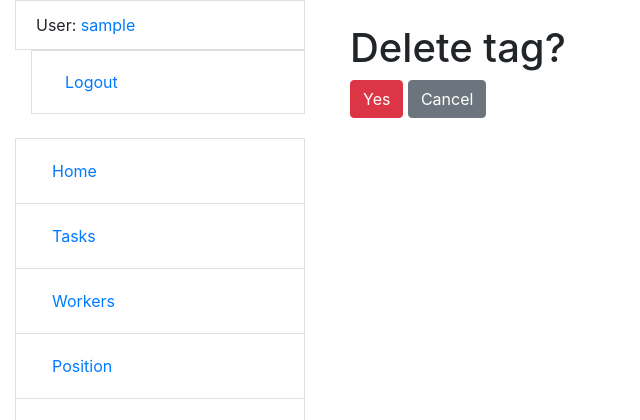
After one commit to voboian/IT-Company-Task-Manager, a Django app: page /tags/1/delete in a window 1280 px wide. The commit adds this page. Shown: the top 420 px of the page, without its empty margins (0-640 px from the left). Run offline with Django 5.2, Linux system fonts and the light colour scheme; a user stored in the database is signed in; tables that the repository leaves empty hold one stand-in row (values such as "Sample post").

Commit message:
add url for tag delete and write html

```diff
--- a/tasks/urls.py
+++ b/tasks/urls.py
@@ -21,7 +21,7 @@ from tasks.views import (
     toggle_assign_to_task,
     TagListView,
     TagCreateView,
-    TagUpdateView,
+    TagUpdateView, TagDeleteView,
 )
 
 urlpatterns = [
@@ -52,6 +52,7 @@ urlpatterns = [
     path("tags/", TagListView.as_view(), name="tags-list"),
     path("tags/create", TagCreateView.as_view(), name="tags-create"),
     path("tags/<int:pk>/update", TagUpdateView.as_view(), name="tags-update"),
+    path("tags/<int:pk>/delete", TagDeleteView.as_view(), name="tags-delete"),
 
 ]
 
--- a/tasks/views.py
+++ b/tasks/views.py
@@ -283,3 +283,9 @@ class TagUpdateView(LoginRequiredMixin, UpdateView):
     fields = ["name"]
     success_url = reverse_lazy("tasks:tags-list")
     template_name = "tasks/tags_form.html"
+
+
+class TagDeleteView(LoginRequiredMixin, DeleteView):
+    model = Tag
+    success_url = reverse_lazy("tasks:tags-list")
+    template_name = "tasks/tags_confirm_delete.html"
--- /dev/null
+++ b/templates/tasks/tags_confirm_delete.html
@@ -0,0 +1,12 @@
+{% extends "base.html" %}
+
+{% block content %}
+  <div class="container mt-4">
+    <h1>Delete tag?</h1>
+    <form action="" method="post">
+      {% csrf_token %}
+      <input type="submit" value="Yes" class="btn btn-danger">
+      <a href="{% url 'tasks:tags-list' %}" class="btn btn-secondary">Cancel</a>
+    </form>
+  </div>
+{% endblock %}
--- a/templates/tasks/tags_list.html
+++ b/templates/tasks/tags_list.html
@@ -24,7 +24,7 @@
           <td>{{ tag.name }}</td>
           <td>
             <a href="{% url 'tasks:tags-update' tag.id %}" class="btn btn-sm btn-info">Update</a>
-            <a href="{% url 'tasks:position-delete' tag.id %}" class="btn btn-sm btn-danger">Delete</a>
+            <a href="{% url 'tasks:tags-delete' tag.id %}" class="btn btn-sm btn-danger">Delete</a>
           </td>
         </tr>
       {% endfor %}
```
